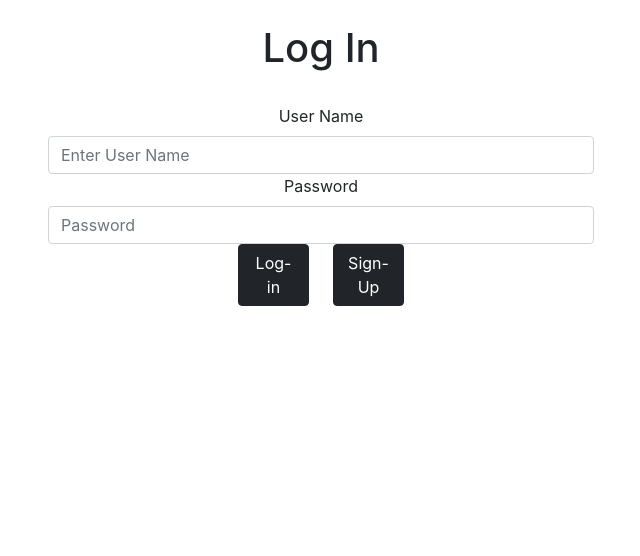
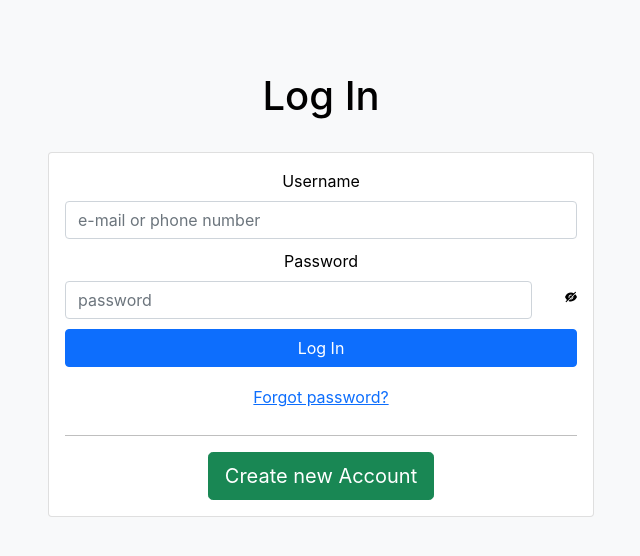
Before and after one commit to Dragonflares/TACS-1C-2022-Grupo2, a React (Create React App) app in the folder frontend/: page /log-in in a window 1280 px wide. Shown: the top 556 px of the page, without its empty margins (319-959 px from the left). Built offline with nearby package versions, Linux system fonts and the light colour scheme.

Commit message:
First launch of log in Page + add Pop up

```diff
--- a/frontend/package.json
+++ b/frontend/package.json
@@ -13,8 +13,10 @@
     "react-bootstrap": "^2.2.3",
     "react-cookie": "^4.1.1",
     "react-dom": "^18.0.0",
+    "react-icons": "^4.3.1",
     "react-router-dom": "^6.3.0",
     "react-scripts": "^2.1.3",
+    "reactjs-popup": "^2.0.5",
     "sass": "^1.50.0",
     "style-loader": "^3.3.1",
     "web-vitals": "^2.1.4",
--- a/frontend/src/App.css
+++ b/frontend/src/App.css
@@ -24,6 +24,18 @@
   color: white;
 }
 
+._6lux{
+  padding: 10px 0;
+}
+
+.buttonHiden {
+
+  background-color: transparent;
+  border: none;
+  border-radius: 100%;
+
+}
+
 .App-link {
   color: #61dafb;
 }
--- a/frontend/src/App.js
+++ b/frontend/src/App.js
@@ -12,7 +12,7 @@ class App extends Component {
   constructor(props){
     super(props);
     this.state = {
-      authorized: false
+      authorized: true
     }
   }
 
--- a/frontend/src/index.css
+++ b/frontend/src/index.css
@@ -5,6 +5,7 @@ body {
     sans-serif;
   -webkit-font-smoothing: antialiased;
   -moz-osx-font-smoothing: grayscale;
+  background-color: #f8f9fa;
 }
 
 code {
--- a/frontend/src/pages/login/index.js
+++ b/frontend/src/pages/login/index.js
@@ -4,7 +4,10 @@ import Container from 'react-bootstrap/Container';
 import Button from 'react-bootstrap/Button'
 import Col from 'react-bootstrap/Col';
 import Row from 'react-bootstrap/Row';
+import Card from 'react-bootstrap/Card';
+import PopUpCustom from './popUp/PopUpCustom';
 
+import { AiFillEyeInvisible, AiFillEye } from 'react-icons/ai';
 import {auth} from '../../services/authService';
 
 export class LogIn extends Component {
@@ -14,8 +17,15 @@ export class LogIn extends Component {
         this.state = {
             username : '',
             password : '',
+            type : 'password'
         };
 
+    }
+
+    showHide = () => {
+        this.setState({
+            type: this.state.type === 'text' ? 'password' : 'text'
+        });
     }
 
     handleChange= (event) => {
@@ -50,6 +60,7 @@ export class LogIn extends Component {
     render(){
 
         return (
+            <div class='p-5 mb-100 bg-light text-black'>
                 <Container>
                 <Row>
                     <Col md={{span: 6, offset:3}}>
@@ -61,38 +72,53 @@ export class LogIn extends Component {
                 <Row>
                     <Col md={{span: 6, offset:3}}>
                     <Form>
+                        <Card>
+                            <Card.Body>
+                                <Card.Text>
                                     <Form.Group controlId="formBasicEmail">
-                                <Form.Label>User Name</Form.Label>
-                                <Form.Control name="username" type="email" placeholder="Enter User Name"
+                                        <Form.Label>Username</Form.Label>
+                                        <Form.Control name="username" type="email" placeholder="e-mail or phone number"
                                             value={this.state.username}
                                             onChange={this.handleChange}/>
                                         <Form.Text className="text-muted">
                                         </Form.Text>
                                     </Form.Group>
-
                                     <Form.Group controlId="formBasicPassword">
+                                        <div className='_6lux'>
                                         <Form.Label>Password</Form.Label>
-                                <Form.Control name="password" type="password" placeholder="Password"
-                                    value={this.state.password}
-                                    onChange={this.handleChange} />
+                                        <Row>
+                                            <Col sm={11}>
+                                                <input class="form-control form-control--rounded col-xs-2" name="password" id="password" type={this.state.type} placeholder="password" value={this.state.password} onChange={this.handleChange}/>
+                                            </Col>
+                                            <Col sm={1}>
+                                                <Button className={'buttonHiden'} variant="outline-light" size="sm" onClick={this.showHide}>
+                                                    {
+                                                        this.state.type === 'text'?<AiFillEye color='black'/>:<AiFillEyeInvisible color='black'/>
+                                                    }
+                                                </Button>
+                                            </Col>
+                                        </Row>
+                                        </div>
+                                        <div className="d-grid gap-2" onClick={this.handleSubmit}>
+                                        <Button variant="primary" >
+                                            Log In
+                                        </Button>
+                                        <div class="_6lux">
+                                            <a href="https://www.facebook.com/recover/initiate/?privacy_mutation_token=eyJ0eXBlIjowLCJjcmVhdGlvbl90aW1lIjoxNjUwNjA0MTUwLCJjYWxsc2l0ZV9pZCI6MzgxMjI5MDc5NTc1OTQ2fQ%3D%3D&amp;ars=facebook_login">
+                                                Forgot password?</a>
+                                        </div>
+                                        </div>
+                                        <hr/>
+                                        <PopUpCustom position="right center"/>
                                     </Form.Group>
-
-                            <Row>
-                                <Form.Group as={Col} md={{span: 2, offset : 4}}>
-                                        <Button variant="dark" type="button"  onClick={this.handleSubmit}>
-                                            Log-in
-                                        </Button>
-                                </Form.Group>
-                                <Form.Group as={Col} md={{span: 2, offset : 0}}>
-                                        <Button variant="dark" type="button">
-                                            Sign-Up
-                                        </Button>
-                                </Form.Group>
-                            </Row>
+									 </Card.Text>
+                            </Card.Body>
+                        </Card>
                     </Form>
                     </Col>
                 </Row>
             </Container>
+            </div>
         );
     }
 }
--- /dev/null
+++ b/frontend/src/pages/login/popUp/PopUpCustom.js
@@ -0,0 +1,42 @@
+import React, {Component} from 'react'
+import Popup from 'reactjs-popup'
+import Button from 'react-bootstrap/Button'
+import Card from 'react-bootstrap/Card';
+import Form from 'react-bootstrap/Form';
+
+export class PopUpCustom extends Component {
+
+render(){
+
+  return (
+    <Popup trigger={<Button variant="success" size="lg">Create new Account</Button>} modal>
+      <Card style={{ width: '18rem' }}>
+      <Card.Body>
+        <Form>
+        <Form.Group className="mb-3" controlId="formBasicEmail">
+          <Form.Label>Email address</Form.Label>
+          <Form.Control type="email" placeholder="Enter email" />
+          <Form.Text className="text-muted">
+            We'll never share your email with anyone else.
+          </Form.Text>
+        </Form.Group>
+
+        <Form.Group className="mb-3" controlId="formBasicPassword">
+          <Form.Label>Password</Form.Label>
+          <Form.Control type="password" placeholder="Password" />
+        </Form.Group>
+        <Form.Group className="mb-3" controlId="formBasicCheckbox">
+          <Form.Check type="checkbox" label="Check me out" />
+        </Form.Group>
+        <Button variant="primary" type="submit">
+          Submit
+        </Button>
+        </Form>
+        </Card.Body>
+      </Card>
+  </Popup>
+  );
+}
+}
+
+export default PopUpCustom
```
Also changed, not shown: frontend/src/images/xd.jpg (added), frontend/src/pages/signUp/index.js (deleted), 1 other file (tests, documents, lock files or other folders). Lines whose indentation alone changed are shown as unchanged.
